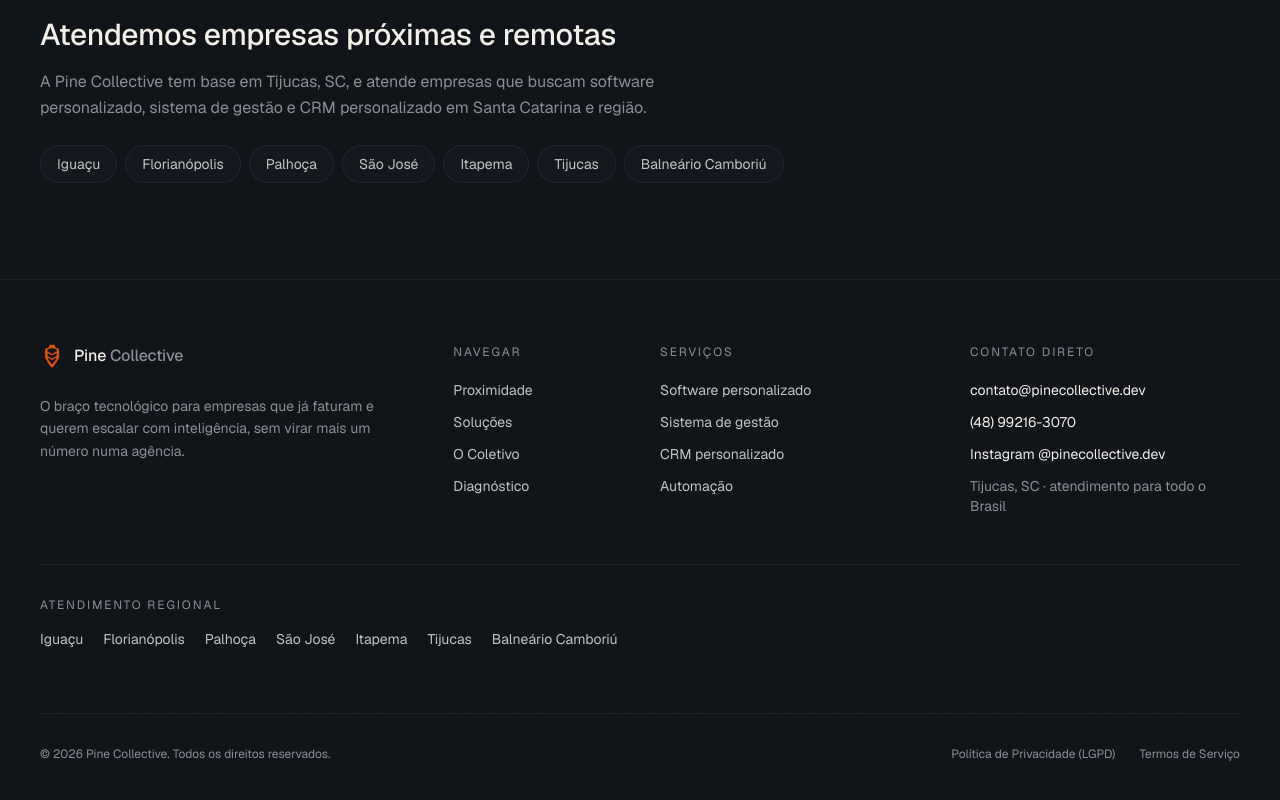
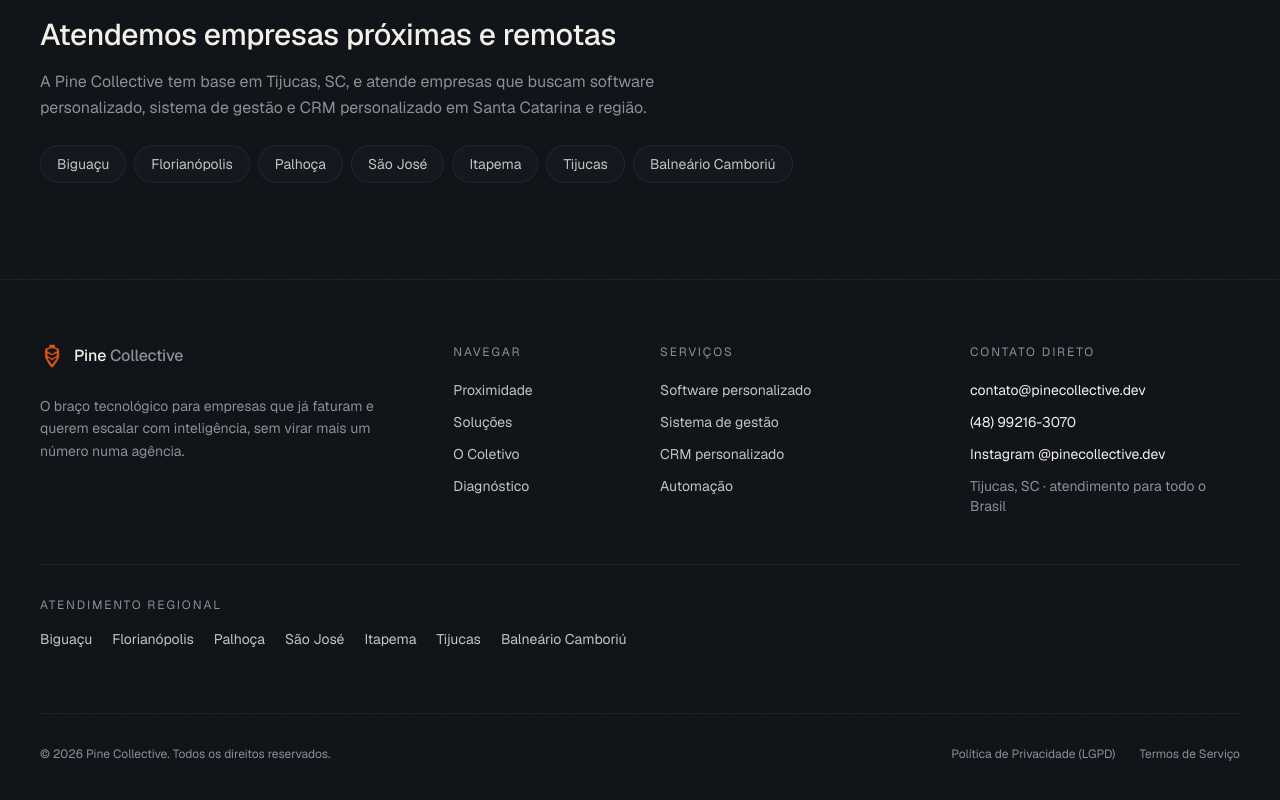
Before and after one commit to renanperao/pinecollective, a Next.js app: page /servicos/automacao-de-processos in a window 1280 px wide. Shown: the part 760-1560 px from the top of the page. Built offline with nearby package versions, Linux system fonts and the light colour scheme.

Commit message:
fix: correct Biguacu regional SEO page

```diff
--- a/app/atendimento/[slug]/page.tsx
+++ b/app/atendimento/[slug]/page.tsx
@@ -76,7 +76,7 @@ export default async function CityPage({ params }: PageProps) {
     },
     "areaServed": {
       "@type": "Place",
-      "name": `${city.name}${city.region !== "BR" ? `, ${city.region}` : ""}`,
+      "name": `${city.name}, ${city.region}`,
     },
   }
 
@@ -137,7 +137,7 @@ export default async function CityPage({ params }: PageProps) {
             <div className="flex items-center gap-3 text-primary">
               <MapPin className="h-5 w-5" />
               <span className="text-sm font-medium tracking-tight">
-                {city.name}{city.region !== "BR" ? `, ${city.region}` : ""}
+                {city.name}, {city.region}
               </span>
             </div>
             <h2 className="mt-6 text-lg font-medium tracking-tight">
--- a/app/layout.tsx
+++ b/app/layout.tsx
@@ -105,7 +105,7 @@ export default function RootLayout({
     },
     "areaServed": cityPages.map((city) => ({
       "@type": "Place",
-      "name": `${city.name}${city.region !== "BR" ? `, ${city.region}` : ""}`
+      "name": `${city.name}, ${city.region}`
     })),
     "knowsAbout": primaryKeywords,
     "hasOfferCatalog": {
--- a/app/servicos/[slug]/page.tsx
+++ b/app/servicos/[slug]/page.tsx
@@ -67,7 +67,7 @@ export default async function ServicePage({ params }: PageProps) {
     },
     "areaServed": cityPages.map((city) => ({
       "@type": "Place",
-      "name": `${city.name}${city.region !== "BR" ? `, ${city.region}` : ""}`,
+      "name": `${city.name}, ${city.region}`,
     })),
   }
 
--- a/lib/seo-data.ts
+++ b/lib/seo-data.ts
@@ -155,15 +155,15 @@ export const servicePages = [
 
 export const cityPages = [
   {
-    slug: "iguacu",
-    name: "Iguaçu",
-    region: "BR",
-    metaTitle: "Software personalizado em Iguaçu | Pine Collective",
+    slug: "biguacu",
+    name: "Biguaçu",
+    region: "SC",
+    metaTitle: "Software personalizado em Biguaçu | Pine Collective",
     metaDescription:
-      "Atendimento para empresas de Iguaçu que precisam de software personalizado, sistema de gestão, CRM personalizado e automação de processos.",
+      "Atendimento para empresas de Biguaçu que precisam de software personalizado, sistema de gestão, CRM personalizado e automação de processos.",
     nearby:
       "Atendimento remoto e consultivo para empresas que buscam proximidade, diagnóstico claro e tecnologia sob medida.",
-    aliases: ["Iguaçu"],
+    aliases: ["Biguaçu", "Biguacu"],
   },
   {
     slug: "florianopolis",
--- a/next.config.mjs
+++ b/next.config.mjs
@@ -1,4 +1,14 @@
 /** @type {import('next').NextConfig} */
-const nextConfig = {}
+const nextConfig = {
+  async redirects() {
+    return [
+      {
+        source: "/atendimento/iguacu",
+        destination: "/atendimento/biguacu",
+        permanent: true,
+      },
+    ]
+  },
+}
 
 export default nextConfig
```
Also changed, not shown: public/llms.txt.
